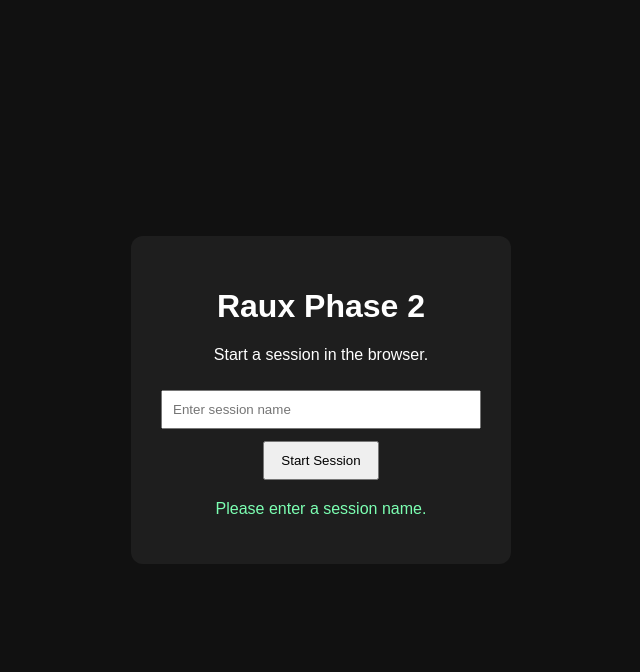
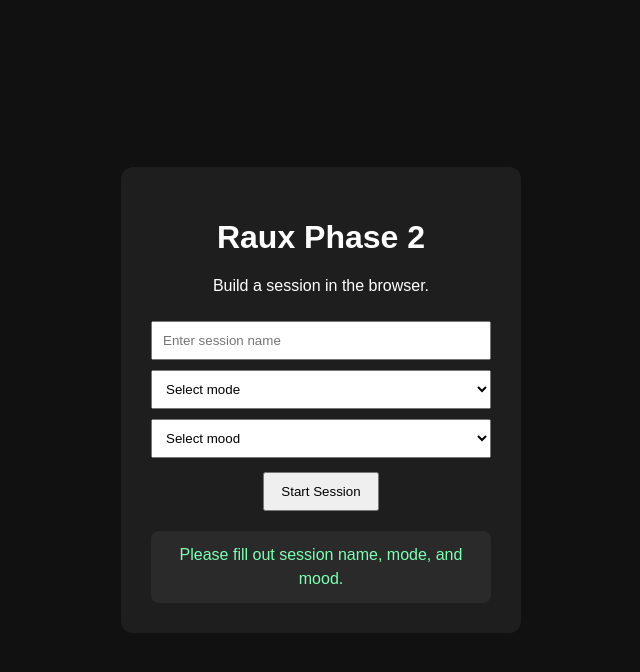
Before and after one commit to austinmitchell5959/raux-phase, a website: page index.html in a window 1280 px wide. Both pictures are taken after a click on the button "Start Session". Shown: the whole page, without its empty margins (319-959 px from the left). Drawn offline with Linux system fonts and the light colour scheme.

Commit message:
Upgrade browser app with mode mood and Raux type

```diff
--- a/index.html
+++ b/index.html
@@ -9,12 +9,30 @@
 <body>
   <div class="container">
     <h1>Raux Phase 2</h1>
-    <p>Start a session in the browser.</p>
+    <p>Build a session in the browser.</p>
 
     <input type="text" id="sessionInput" placeholder="Enter session name">
+
+    <select id="modeInput">
+      <option value="">Select mode</option>
+      <option value="prototype">Prototype</option>
+      <option value="build">Build</option>
+      <option value="test">Test</option>
+    </select>
+
+    <select id="moodInput">
+      <option value="">Select mood</option>
+      <option value="focused">Focused</option>
+      <option value="creative">Creative</option>
+      <option value="calm">Calm</option>
+      <option value="hype">Hype</option>
+    </select>
+
     <button id="startButton">Start Session</button>
 
-    <p id="output">Waiting for input...</p>
+    <div id="outputBox">
+      <p id="output">Waiting for input...</p>
+    </div>
   </div>
 
   <script src="script.js"></script>
--- a/script.js
+++ b/script.js
@@ -1,14 +1,41 @@
 const sessionInput = document.getElementById("sessionInput");
+const modeInput = document.getElementById("modeInput");
+const moodInput = document.getElementById("moodInput");
 const startButton = document.getElementById("startButton");
 const output = document.getElementById("output");
 
+function getRauxType(mood) {
+  const lowerMood = mood.toLowerCase();
+
+  if (lowerMood === "focused") {
+    return "Deep Work";
+  } else if (lowerMood === "creative") {
+    return "Idea Sprint";
+  } else if (lowerMood === "calm") {
+    return "Soft Session";
+  } else if (lowerMood === "hype") {
+    return "Energy Boost";
+  } else {
+    return "Custom Session";
+  }
+}
+
 startButton.addEventListener("click", function() {
   const sessionName = sessionInput.value.trim();
+  const mode = modeInput.value;
+  const mood = moodInput.value;
 
-  if (sessionName === "") {
-    output.textContent = "Please enter a session name.";
+  if (sessionName === "" || mode === "" || mood === "") {
+    output.textContent = "Please fill out session name, mode, and mood.";
     return;
   }
 
-  output.textContent = `Raux Phase 2 started: ${sessionName}`;
+  const rauxType = getRauxType(mood);
+
+  output.innerHTML = `
+    Session: ${sessionName}<br>
+    Mode: ${mode}<br>
+    Mood: ${mood}<br>
+    Suggested Raux Type: ${rauxType}
+  `;
 });
--- a/style.css
+++ b/style.css
@@ -5,7 +5,7 @@ body {
     display: flex;
     justify-content: center;
     align-items: center;
-    height: 100vh;
+    min-height: 100vh;
     margin: 0;
   }
 
@@ -14,10 +14,11 @@ body {
     background: #1e1e1e;
     padding: 30px;
     border-radius: 12px;
-    width: 320px;
+    width: 340px;
   }
 
-  input {
+  input,
+  select {
     width: 100%;
     padding: 10px;
     margin-top: 10px;
@@ -25,12 +26,20 @@ body {
   }
 
   button {
-    margin-top: 12px;
+    margin-top: 14px;
     padding: 10px 16px;
     cursor: pointer;
   }
 
+  #outputBox {
+    margin-top: 20px;
+    padding: 12px;
+    background: #2a2a2a;
+    border-radius: 8px;
+  }
+
   #output {
-    margin-top: 20px;
+    margin: 0;
     color: #7CFFB2;
+    line-height: 1.5;
   }
```
